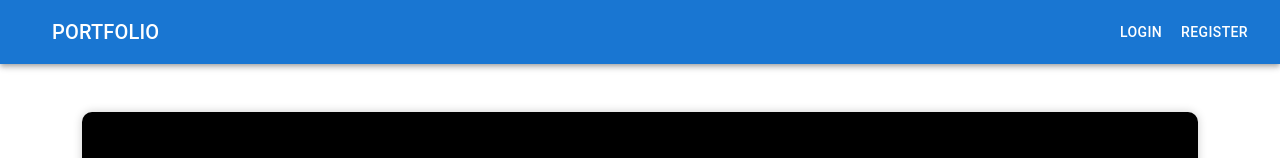
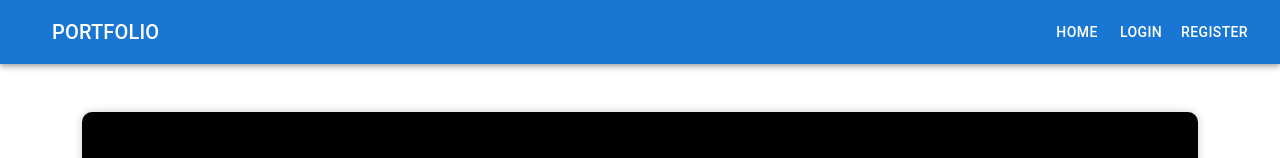
Before and after one commit to Gaurang-Singhania/Sign-In-Page, a React (Create React App) app: page / in a window 1280 px wide. Shown: the top 158 px of the page. Built offline with nearby package versions, Linux system fonts and the light colour scheme.

Commit message:
Improving UI

```diff
--- a/src/components/Navbar.js
+++ b/src/components/Navbar.js
@@ -5,6 +5,7 @@ import Toolbar from '@mui/material/Toolbar';
 import Typography from '@mui/material/Typography';
 import Button from '@mui/material/Button';
 import IconButton from '@mui/material/IconButton';
+import { Link } from 'react-router-dom';
 
 
 const Navbar = () => {
@@ -24,8 +25,9 @@ const Navbar = () => {
           <Typography variant="h6" component="div" sx={{ flexGrow: 1 }}>
             PORTFOLIO
           </Typography>
-          <Button color="inherit">Login</Button>
-          <Button color="inherit">Register</Button>
+          <Button color="inherit" component={Link} to="http://localhost:3000/loginpage">Home</Button>
+          <Button color="inherit" component={Link} to="http://localhost:3000/loginpage">Login</Button>
+          <Button color="inherit" component={Link} to="http://localhost:3000/">Register</Button>
         </Toolbar>
       </AppBar>
     </Box>
```
